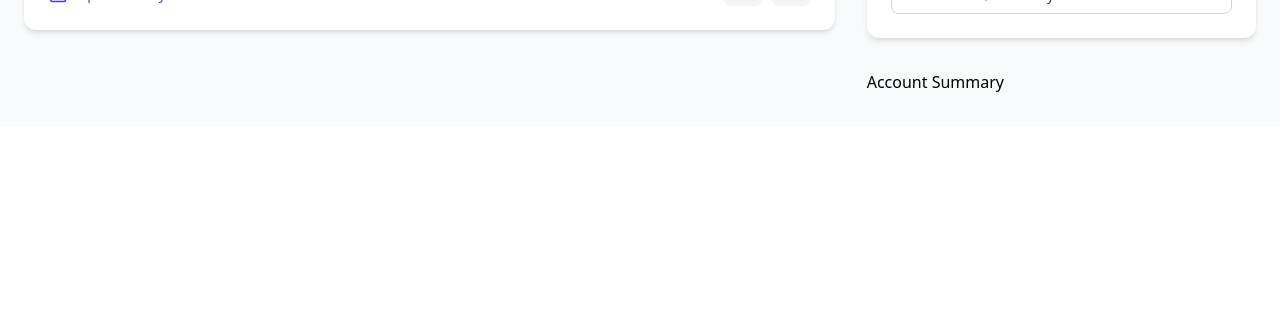
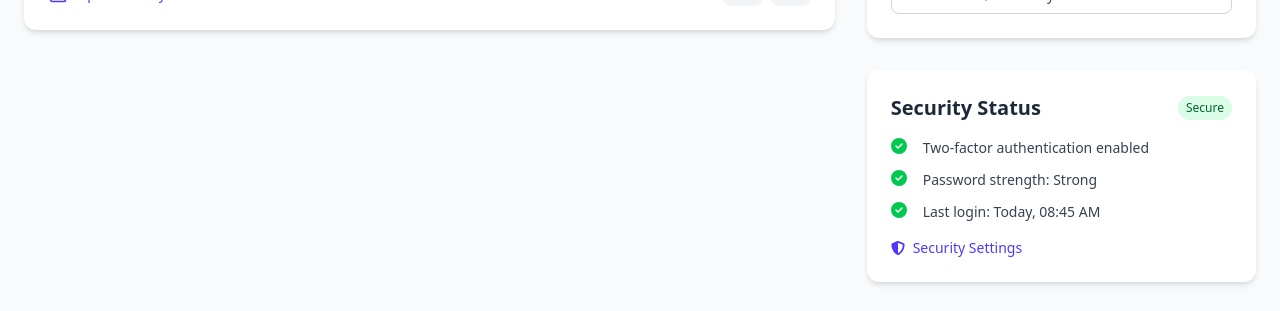
Before and after one commit to AlisaDeb/wallet, a React (Vite) app: page / in a window 1280 px wide. Shown: the part 744-1055 px from the top of the page. Before the commit the page ends 870 px from the top, so only its background shows below. Built offline with nearby package versions, Linux system fonts and the light colour scheme; no server answers.

Commit message:
Add SecurityStatus component

```diff
--- a/src/components/AccountOverview /AccountOverview.jsx
+++ b/src/components/AccountOverview /AccountOverview.jsx
@@ -1,6 +1,7 @@
 import React from 'react';
 import { CurrencyConverter } from './CurrencyConverter/CurrencyConverter';
 import { RecentTransactions } from './RecentTransactions/RecentTransactions';
+import { SecurityStatus } from './RightPanel/SecurityStatus/SecurityStatus';
 import { TopUpBalance } from './RightPanel/TopUpBalance/TopUpBalance';
 
 export const AccountOverview = () => {
@@ -13,7 +14,7 @@ export const AccountOverview = () => {
       </div>
       <div className="space-y-8">
         <TopUpBalance />
-        <div>Account Summary</div>
+        <SecurityStatus />
       </div>
     </div>
   );
--- /dev/null
+++ b/src/components/AccountOverview /RightPanel/SecurityStatus/SecurityStatus.jsx
@@ -0,0 +1,50 @@
+import React from 'react';
+import { FaCircleCheck } from 'react-icons/fa6';
+import { FaShieldAlt } from 'react-icons/fa';
+
+export const SecurityStatus = () => {
+  return (
+    <div className="bg-white rounded-xl shadow-md p-6">
+      <div className="flex justify-between items-center mb-4">
+        <h2 className="text-xl font-semibold text-gray-800">Security Status</h2>
+        <span className="px-2 py-1 text-xs font-medium bg-green-100 text-green-800 rounded-full">
+          Secure
+        </span>
+      </div>
+      <div className="space-y-3">
+        <div className="flex items-center">
+          <div className="flex-shrink-0 h-5 w-5 text-green-500">
+            <FaCircleCheck />
+          </div>
+          <div className="ml-3">
+            <p className="text-sm text-gray-700">
+              Two-factor authentication enabled
+            </p>
+          </div>
+        </div>
+        <div className="flex items-center">
+          <div className="flex-shrink-0 h-5 w-5 text-green-500">
+            <FaCircleCheck />
+          </div>
+          <div className="ml-3">
+            <p className="text-sm text-gray-700">Password strength: Strong</p>
+          </div>
+        </div>
+        <div className="flex items-center">
+          <div className="flex-shrink-0 h-5 w-5 text-green-500">
+            <FaCircleCheck />
+          </div>
+          <div className="ml-3">
+            <p className="text-sm text-gray-700">Last login: Today, 08:45 AM</p>
+          </div>
+        </div>
+      </div>
+      <div className="mt-4">
+        <button className="!rounded-button whitespace-nowrap text-sm text-indigo-600 hover:text-indigo-800 flex items-center cursor-pointer">
+          <FaShieldAlt className="mr-2" />
+          Security Settings
+        </button>
+      </div>
+    </div>
+  );
+};
```
